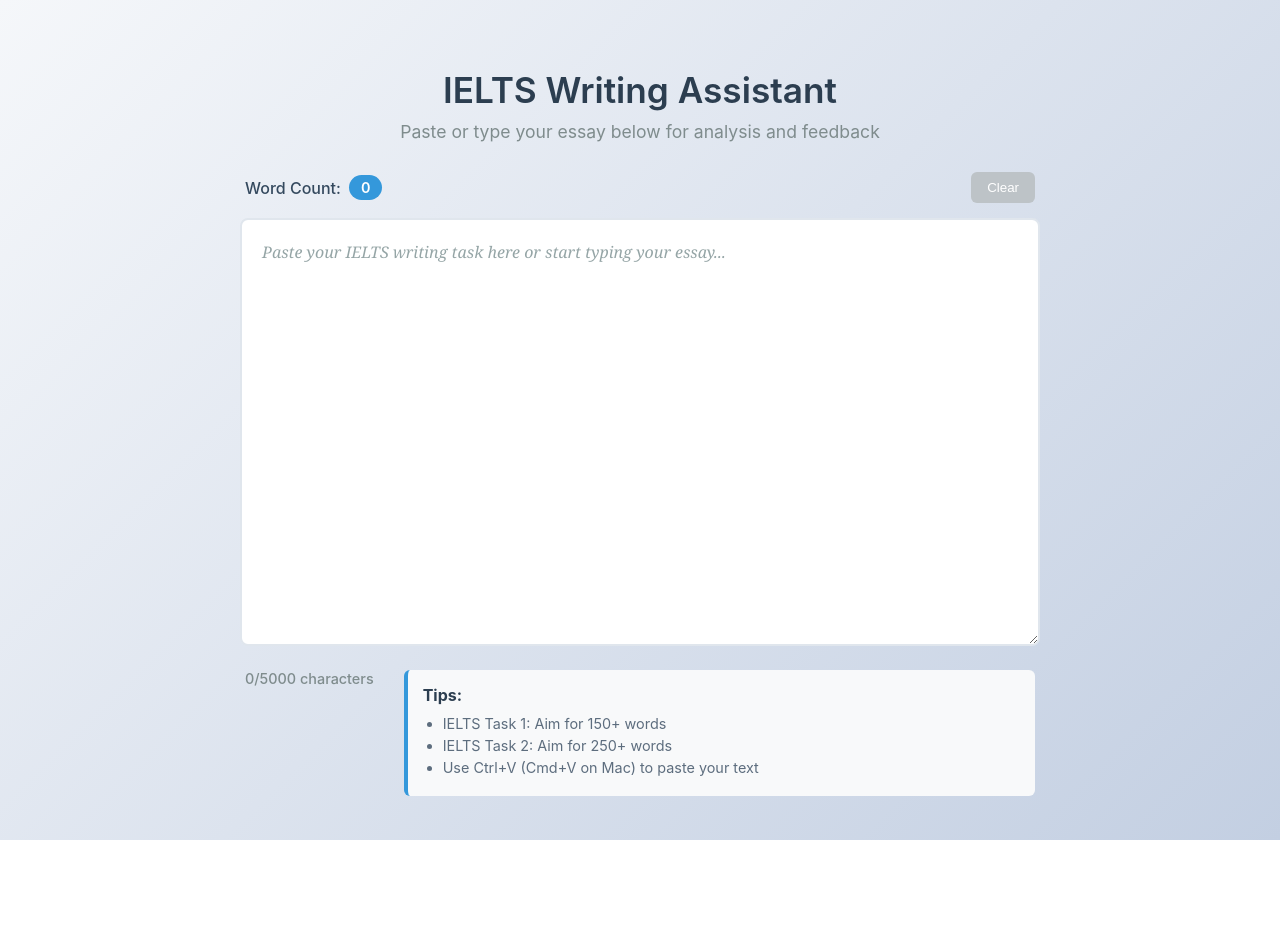
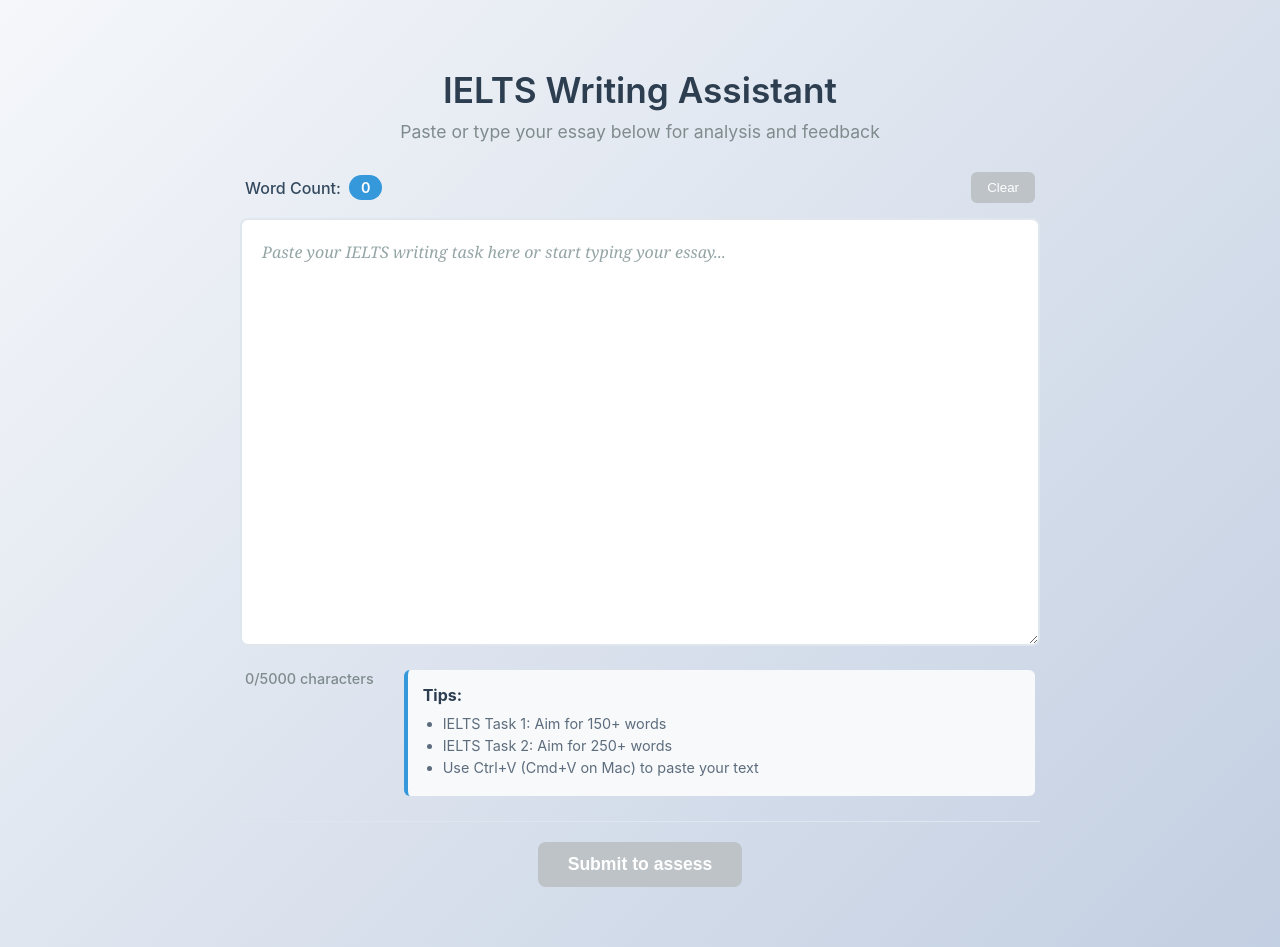
Before and after one commit to AnhDungPham2901/ietls-writing-assistant-fe, a React (Create React App) app: page / in a window 1280 px wide. Before the commit the page ends 840 px from the top, so only its background shows below. Built offline with nearby package versions, Linux system fonts and the light colour scheme.

Commit message:
added submit to assess button

```diff
--- a/src/components/WritingInput.css
+++ b/src/components/WritingInput.css
@@ -141,6 +141,41 @@
   font-size: 0.9rem;
 }
 
+/* Submit section styles */
+.submit-section {
+  margin-top: 25px;
+  text-align: center;
+  padding: 20px 0;
+  border-top: 1px solid #e0e6ed;
+}
+
+.submit-button {
+  background: linear-gradient(135deg, #27ae60, #2ecc71);
+  color: white;
+  border: none;
+  padding: 12px 30px;
+  border-radius: 8px;
+  font-size: 1.1rem;
+  font-weight: 600;
+  cursor: pointer;
+  transition: all 0.3s ease;
+  box-shadow: 0 2px 4px rgba(0, 0, 0, 0.1);
+  min-width: 200px;
+}
+
+.submit-button:hover:not(:disabled) {
+  background: linear-gradient(135deg, #229954, #27ae60);
+  transform: translateY(-1px);
+  box-shadow: 0 4px 8px rgba(0, 0, 0, 0.15);
+}
+
+.submit-button:disabled {
+  background: #bdc3c7;
+  cursor: not-allowed;
+  transform: none;
+  box-shadow: none;
+}
+
 /* Responsive design */
 @media (max-width: 768px) {
   .writing-input-container {
@@ -171,4 +206,9 @@
   .word-count {
     justify-content: center;
   }
+
+  .submit-button {
+    width: 100%;
+    padding: 15px;
+  }
 }
--- a/src/components/WritingInput.js
+++ b/src/components/WritingInput.js
@@ -26,6 +26,17 @@
       const words = pastedText.trim().split(/\s+/).filter(word => word.length > 0);
       setWordCount(words.length);
     }, 0);
+  };
+
+  const handleSubmit = () => {
+    if (text.trim()) {
+      console.log('Submitted text:', text);
+      console.log('Word count:', wordCount);
+      // Here you can add logic to send the text for assessment
+      alert('Text submitted for assessment!');
+    } else {
+      alert('Please enter some text before submitting.');
+    }
   };
 
   return (
@@ -74,6 +85,16 @@
           </ul>
         </div>
       </div>
+
+      <div className="submit-section">
+        <button
+          onClick={handleSubmit}
+          className="submit-button"
+          disabled={!text.trim()}
+        >
+          Submit to assess
+        </button>
+      </div>
     </div>
   );
 };
```
